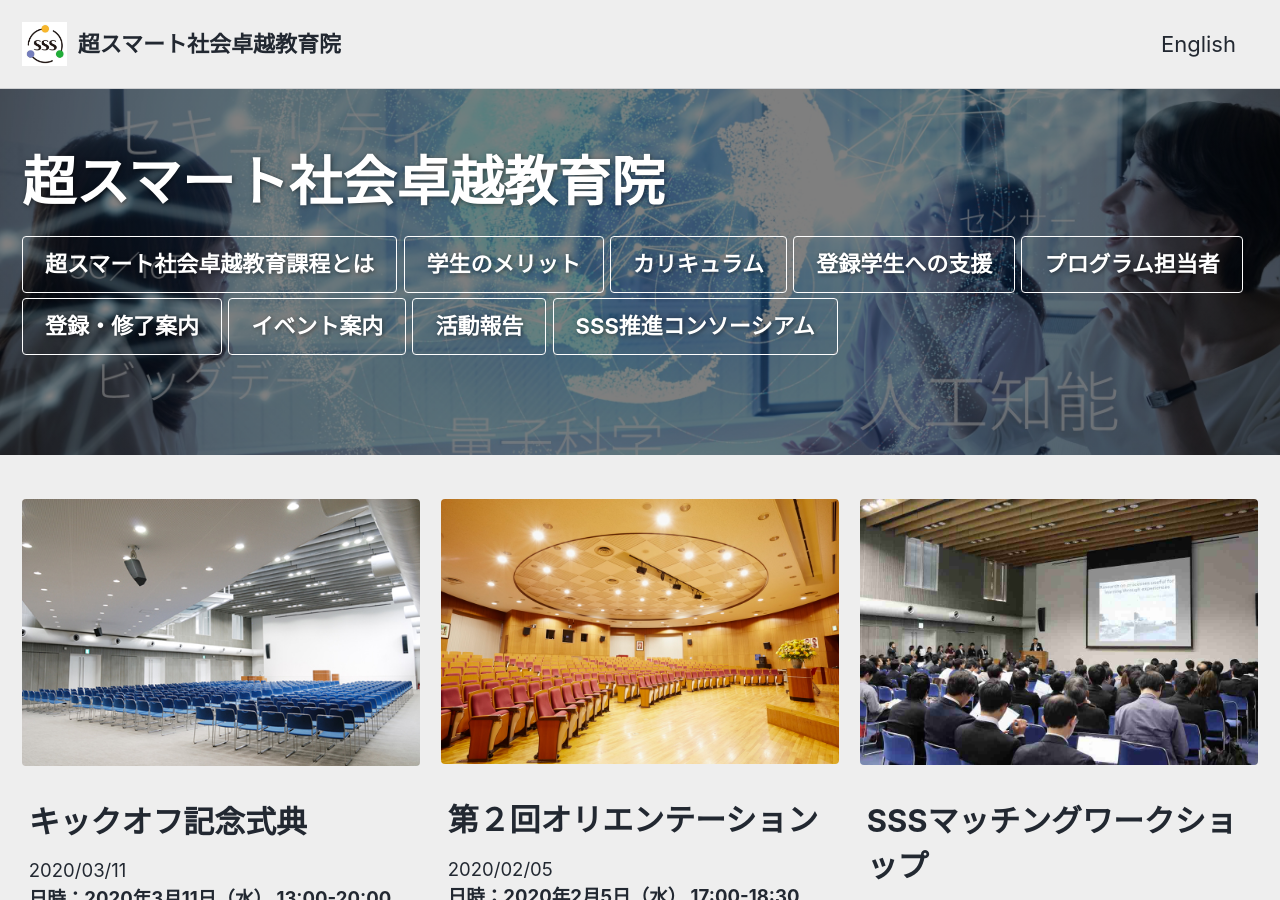
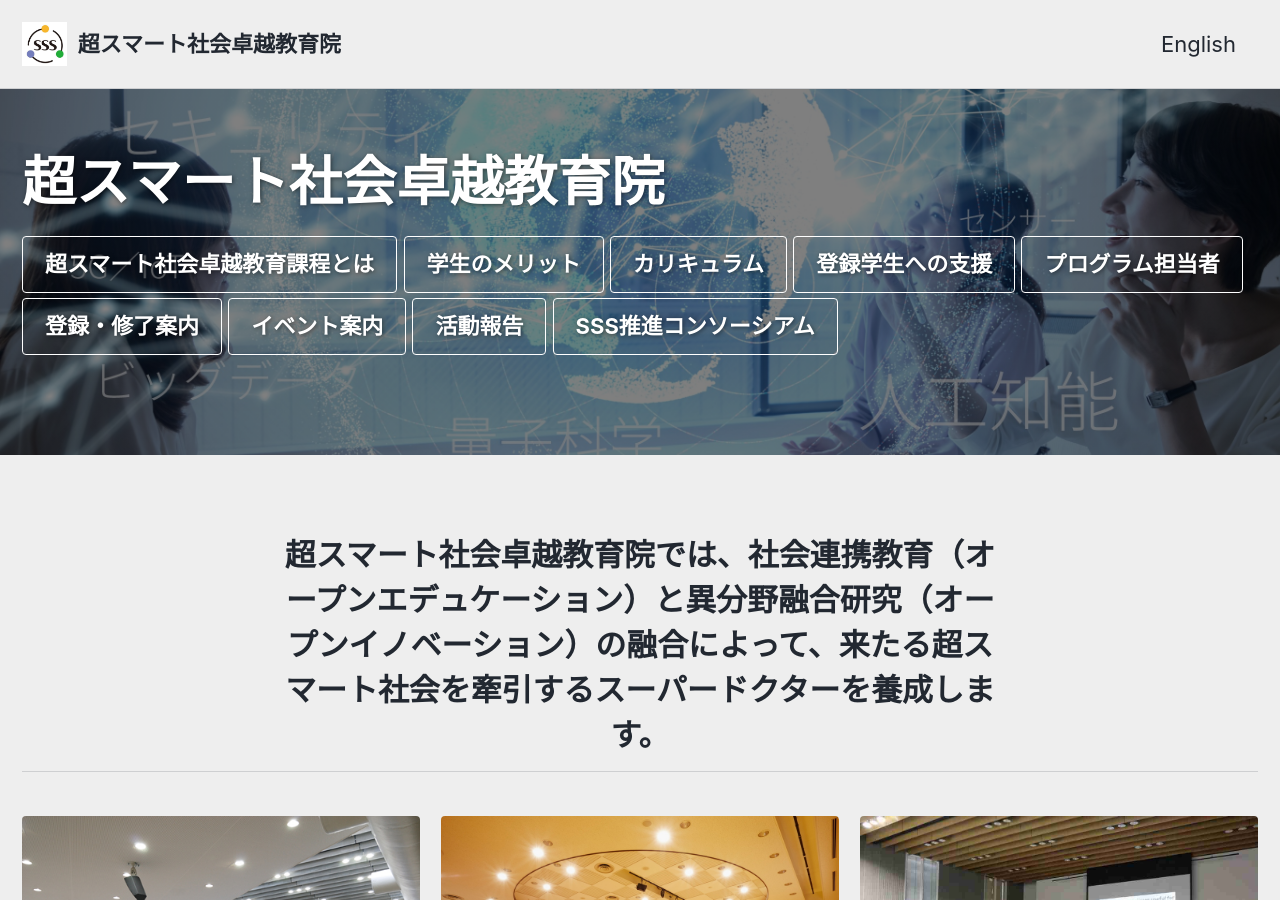
Before and after one commit to fl1d/w0ex.github.io, a Jekyll site: the page built from _pages/home.md, in a window 1280 px wide and 900 px high. Built offline with Jekyll 4.4.1, drawn with Linux system fonts in a browser that asks for light colours; cached includes are drawn as plain includes; nearby versions of some CDN libraries.

Commit message:
big intro sentence

```diff
--- a/_pages/home.md
+++ b/_pages/home.md
@@ -26,7 +26,6 @@
     url: "/activity-report/"
   - label: "SSS推進コンソーシアム"
     url: "https://www.sss.e.titech.ac.jp/"
-
 intro:
   - title: "超スマート社会卓越教育院では、社会連携教育（オープンエデュケーション）と異分野融合研究（オープンイノベーション）の融合によって、来たる超スマート社会を牽引するスーパードクターを養成します。"
 
@@ -56,6 +55,6 @@
     btn_class: "btn--primary"
 ---
 
-<!-- {% include feature_row id="intro" type="center" %} -->
+{% include feature_row id="intro" type="center" %}
 
 {% include feature_row %}
```
Also changed, not shown: 2 other files.
